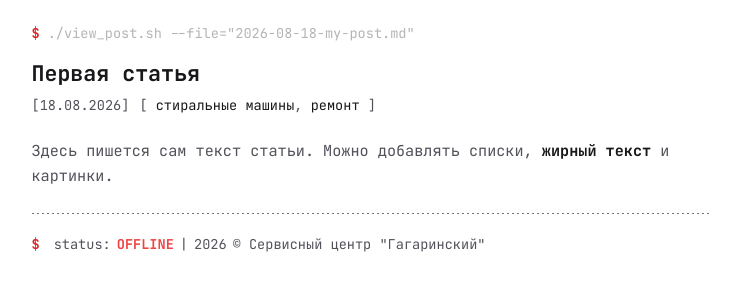
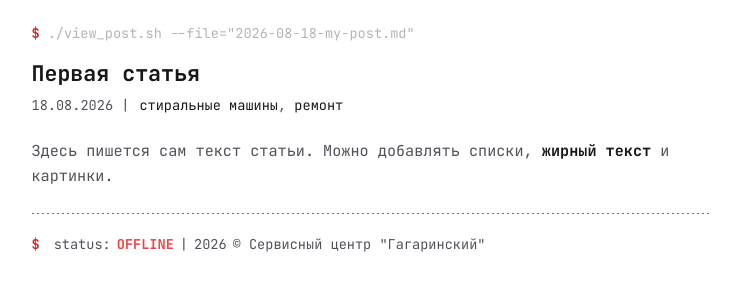
Before and after one commit to polinom11/polinom11.github.io, a Jekyll site: the page built from _posts/2026-08-18-my-post.md, in a window 1280 px wide. Shown: the part 160-448 px from the top of the page, without its empty margins (261-1004 px from the left). Built offline with Jekyll 4.4.1, drawn with Linux system fonts in a browser that asks for light colours.

Commit message:
Update post.html

```diff
--- a/_layouts/post.html
+++ b/_layouts/post.html
@@ -68,14 +68,14 @@
             <h1 class="post-header-title">{{ page.title }}</h1>
 
             <div class="post-meta-inline">
-                <span class="meta-item term-time">[{{ page.date | date: "%d.%m.%Y" }}]</span>
+                <span class="meta-item term-time">{{ page.date | date: "%d.%m.%Y" }} | </span>
                 {% if page.tags and page.tags.size > 0 %}
                     <span class="meta-item term-tags">
-                        [
+
                         {% for tag in page.tags %}
                             <a href="/tag/{{ tag | slugify }}">{{ tag }}</a>{% unless forloop.last %}, {% endunless %}
                         {% endfor %}
-                        ]
+
                     </span>
                 {% elsif page.category %}
                     <span class="meta-item term-tags">
```
